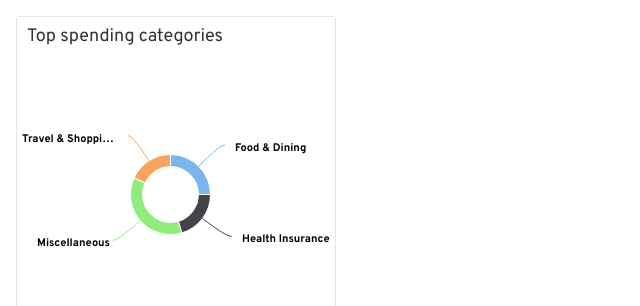
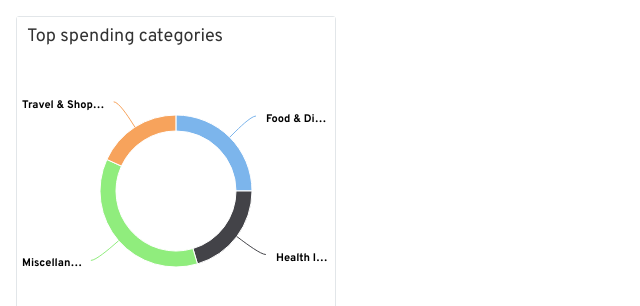
Before and after one commit to nareshbhatia/highcharts-demo, a React (Create React App) app: page / in a window 1280 px wide. Shown: the top 306 px of the page, without its empty margins (0-640 px from the left). Built offline with nearby package versions, Linux system fonts and the light colour scheme.

Commit message:
Fixed chart size and innerSize

```diff
--- a/src/App.tsx
+++ b/src/App.tsx
@@ -2,6 +2,9 @@ import React from 'react';
 import Highcharts from 'highcharts';
 import HighchartsReact from 'highcharts-react-official';
 import './App.css';
+
+const gridSize = 152;
+const gridInnerSize = gridSize - 32;
 
 const options = {
     chart: {
@@ -13,13 +16,18 @@ const options = {
     credits: {
         enabled: false,
     },
+    plotOptions: {
+        pie: {
+            size: gridSize,
+            innerSize: gridInnerSize,
+        }
+    },
     title: {
         text: 'Top spending categories',
         align: 'left',
     },
     series: [
         {
-            innerSize: '70%',
             data: [
                 {
                     name: 'Food & Dining',
```
